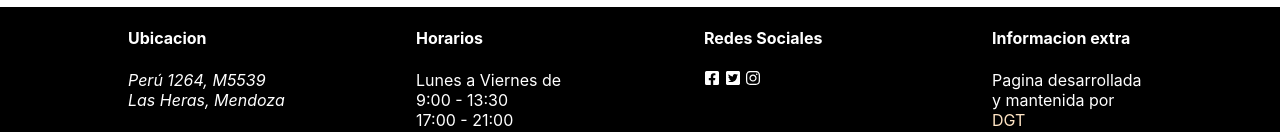
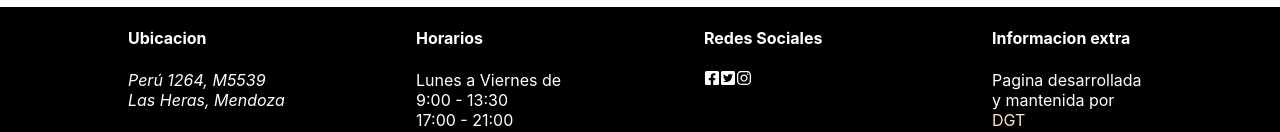
Before and after one commit to gabrielTor/carpentry-web, a Next.js app: page /contacto in a window 1280 px wide. Shown: the part 818-950 px from the top of the page. Built offline with nearby package versions, Linux system fonts and the light colour scheme.

Commit message:
link to fb

```diff
--- a/components/Footer.tsx
+++ b/components/Footer.tsx
@@ -16,7 +16,11 @@ export default function Footer() {
                 </span>
                 <span>
                     <h4>Redes Sociales</h4>
-                    <p><FaFacebookSquare /> <FaTwitterSquare /> <FaInstagram /></p>
+                    <p>
+                        <Link href='https://www.facebook.com/profile.php?id=100070237831654' target='_blank'><FaFacebookSquare /></Link>
+                        <FaTwitterSquare />
+                        <FaInstagram />
+                    </p>
                 </span>
                 <span>
                     <h4>Informacion extra</h4>
```
